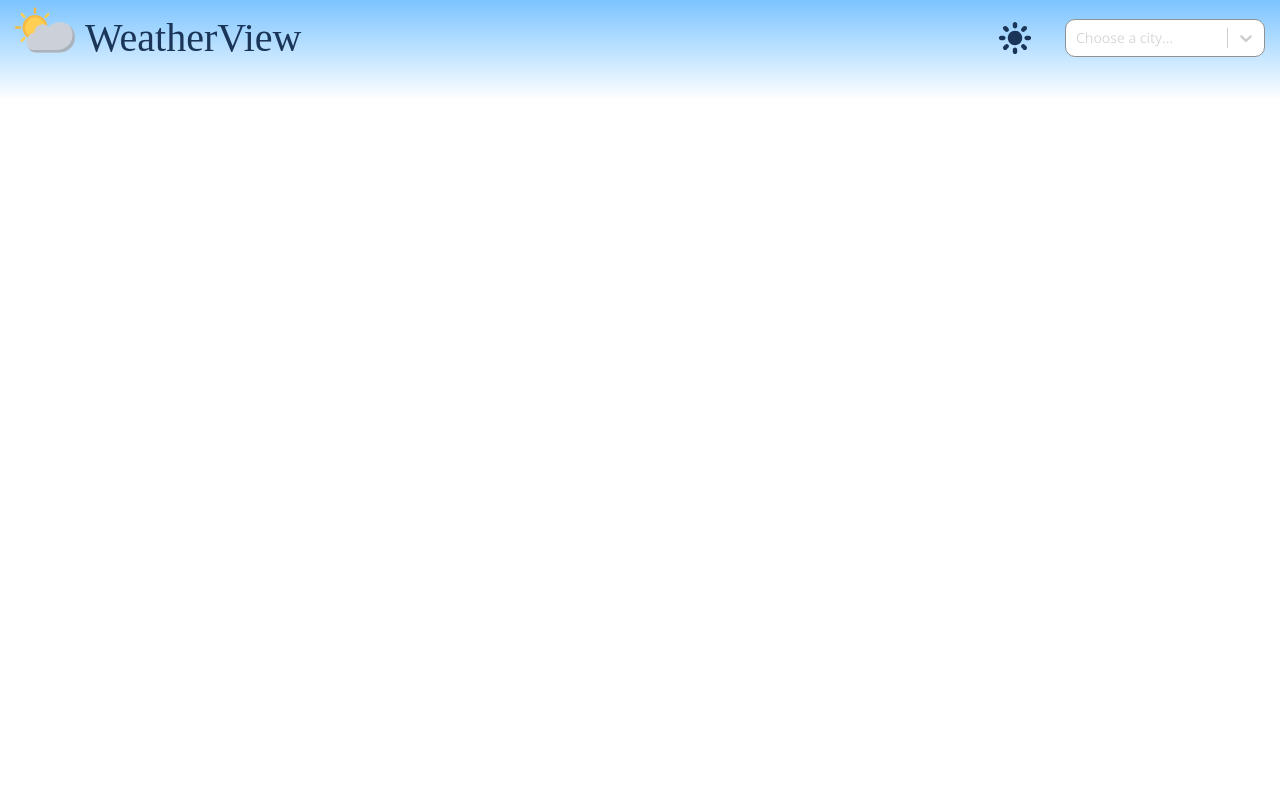
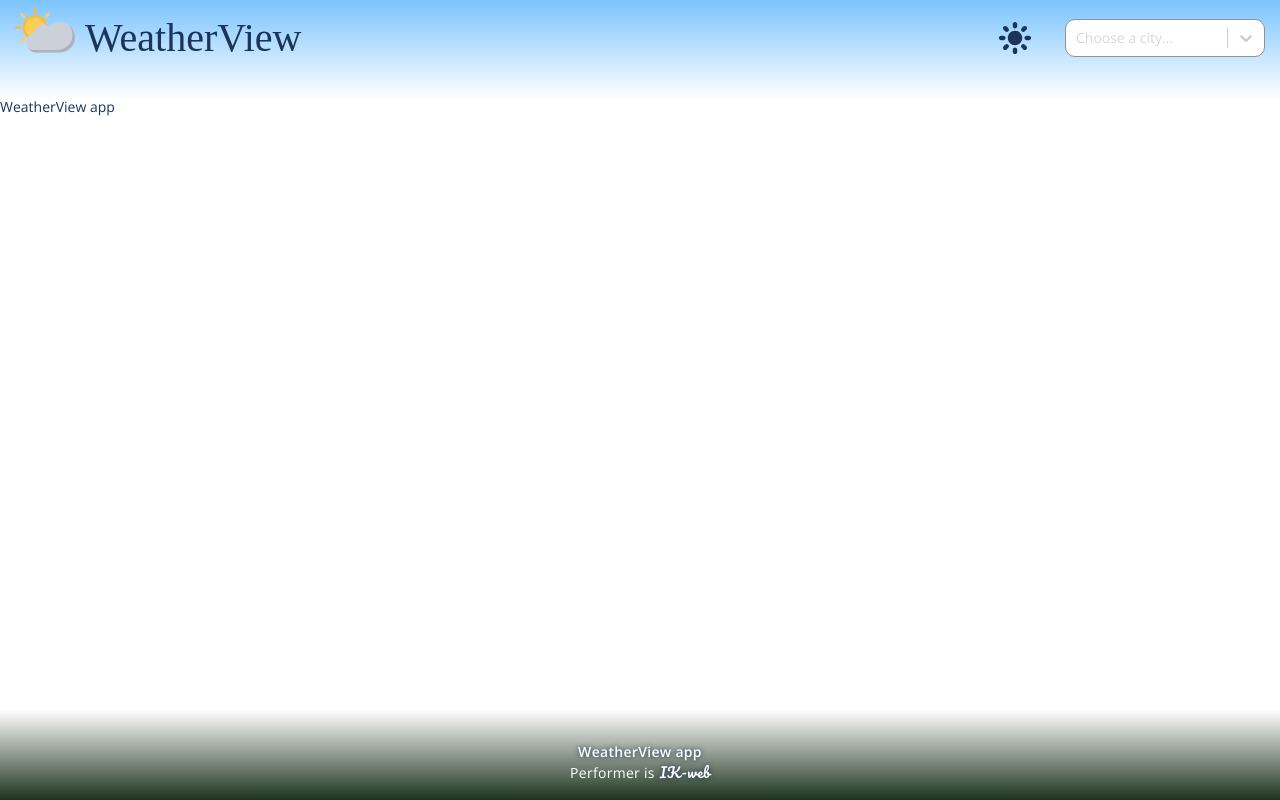
Before and after one commit to ik-web/weather-view, a React (Create React App) app: page / in a window 1280 px wide. Built offline with nearby package versions, Linux system fonts and the light colour scheme; a web font is replaced by a local one.

Commit message:
Added Footer

```diff
--- a/src/App.tsx
+++ b/src/App.tsx
@@ -1,10 +1,13 @@
 import React from "react";
+import Footer from "./components/Footer/Footer";
 import Header from "./components/Header/Header";
 
 function App() {
   return (
     <div className="app">
       <Header />
+      <div>WeatherView app</div>
+      <Footer />
     </div>
   );
 }
--- /dev/null
+++ b/src/components/Footer/Footer.module.scss
@@ -0,0 +1,34 @@
+@import '../../styles/vars';
+@import '../../styles/mixins';
+
+.footer {
+  padding: 35px 0 20px;
+
+  text-align: center;
+  font-weight: 400;
+  letter-spacing: 0.3px;
+  color: $color-light;
+
+  background: var(--color-footer-bg-default);
+
+  &__title {
+    margin-bottom: 5px;
+    text-shadow: 0 0 5px $color-main;
+  }
+
+  &__link {
+    display: inline-block;
+    padding: 1px 0 0 5px;
+
+    font-family: $font-family-signature;
+    color: $color-light;
+    text-decoration: none;
+    text-shadow: 0 0 5px $color-main;
+
+    transition: transform $transition-duration-main linear;
+
+    &:hover {
+      transform: scale(1.2) translateX(3px);
+    }
+  }
+}
--- /dev/null
+++ b/src/components/Footer/Footer.tsx
@@ -0,0 +1,23 @@
+import React from 'react';
+import styles from './Footer.module.scss';
+
+const Footer = () => {
+  return (
+    <div className={styles.footer}>
+      <h4 className={styles.footer__title}>
+        WeatherView app
+      </h4>
+
+      <p>
+        Performer is
+        <a
+          href='https://bit.ly/3CbRw25'
+          target={`${'_'}blank`}
+          className={styles.footer__link}
+        >IK-web</a>
+      </p>
+    </div>
+  );
+};
+
+export default Footer;
--- a/src/styles/_vars.scss
+++ b/src/styles/_vars.scss
@@ -1,5 +1,6 @@
 $font-family-main: 'Open Sans', sans-serif;
 $font-family-decoration: 'Shrikhand', cursive;
+$font-family-signature: 'Pacifico', cursive;
 $font-size-main: 14px;
 
 $color-main: #1a3558;
@@ -14,6 +15,11 @@ $color-light-blue: #d1e6ff;
 
 $color-header-bg-light: linear-gradient(#7bc4ff, $color-light);
 $color-header-bg-dark: linear-gradient(#7bc4ff, $color-dark);
+
+$color-footer-bg-light: linear-gradient($color-light, #1d331d);
+$color-footer-bg-dark: linear-gradient($color-dark, #1d331d);
+
+$transition-duration-main: 0.1s;
 
 :root {
   // color -------------------------------------------------------
@@ -30,4 +36,14 @@ $color-header-bg-dark: linear-gradient(#7bc4ff, $color-dark);
   --color-header-bg-light: #{$color-header-bg-light};
   --color-header-bg-dark: #{$color-header-bg-dark};
   --color-header-bg-default: var(--color-header-bg-light);
+
+  // Footer background -------------------------------------------
+  --color-footer-bg-light: #{$color-footer-bg-light};
+  --color-footer-bg-dark: #{$color-footer-bg-dark};
+  --color-footer-bg-default: var(--color-footer-bg-light);
+
+  // Footer link hover color -------------------------------------
+  --footer-link-hover-light: #{$color-black};
+  --footer-link-hover-dark: #{$color-blue};
+  --footer-link-hover-default: var(--footer-link-hover-light);
 }
--- a/src/styles/index.scss
+++ b/src/styles/index.scss
@@ -1,5 +1,6 @@
 @import 'https://fonts.googleapis.com/css2?family=Open+Sans:wght@400;600&display=swap';
 @import 'https://fonts.googleapis.com/css2?family=Shrikhand&display=swap';
+@import 'https://fonts.googleapis.com/css2?family=Pacifico&display=swap';
 @import './vars';
 @import './mixins';
 
@@ -26,8 +27,8 @@ img {
 }
 
 .app {
-  display: flex;
-  flex-direction: column;
+  display: grid;
+  grid-template-rows: auto 1fr auto;
   min-width: 320px;
   min-height: 100vh;
 }
@@ -38,3 +39,11 @@ img {
   width: 100%;
   padding: 0 15px;
 }
+
+h1,
+h2,
+h3,
+h4,
+p {
+  margin: 0;
+}
```
